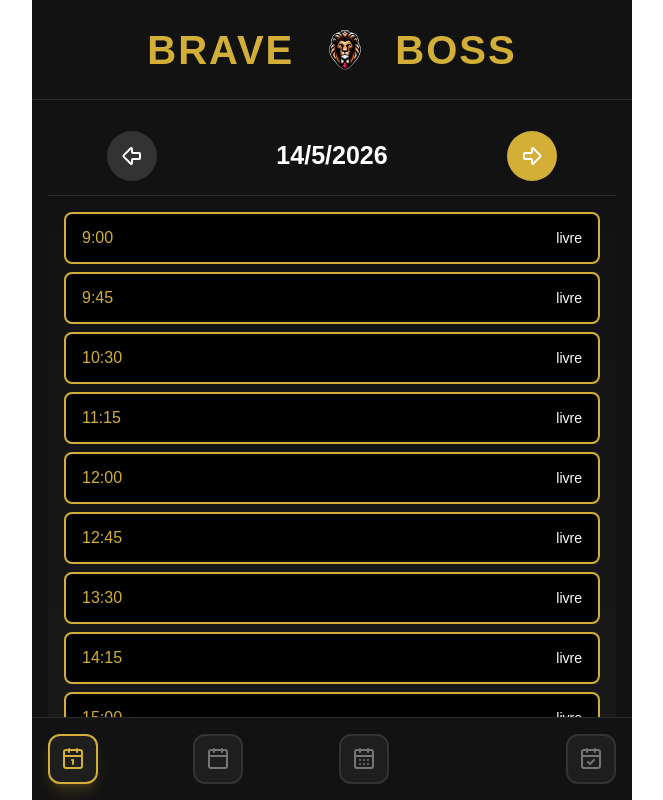
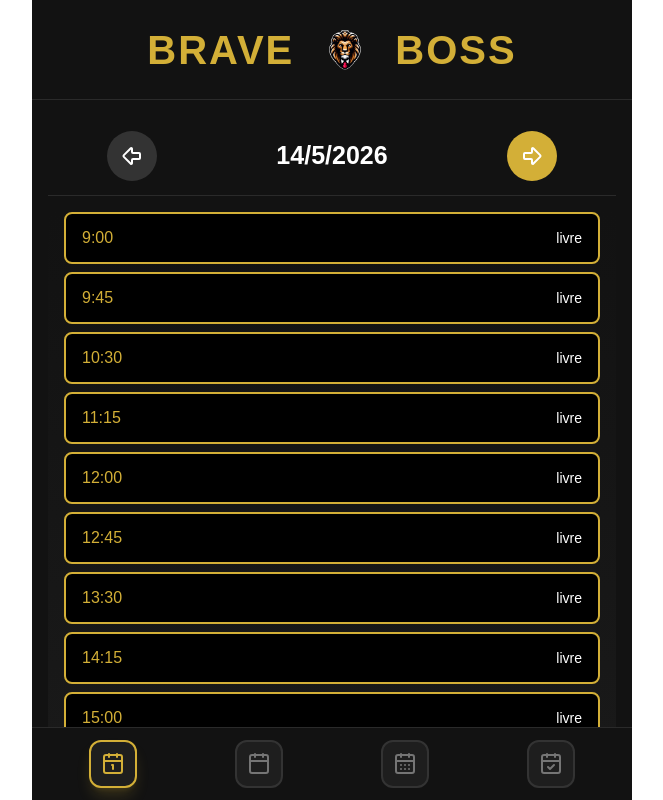
Before and after one commit to PauloMiguelVIdal/barberCallendar, a Next.js app: page / in a window 1280 px wide. Shown: the whole page, without its empty margins (308-971 px from the left). Built offline with nearby package versions, Linux system fonts and the light colour scheme.

Commit message:
alterado footer

```diff
--- a/app/page.tsx
+++ b/app/page.tsx
@@ -105,20 +105,11 @@ function HomeContent() {
           FOOTER
       ================================================= */}
 
-      <footer className="border-t border-[#2A2A2A] bg-[#121212] p-4">
+      <footer className="border-t border-[#2A2A2A] bg-[#121212] px-2 py-3 flex-shrink-0">
 
-        <div className="flex w-full justify-between">
-
-
-          {/* =============================================
-              NAVEGAÇÃO
-          ============================================= */}
-
-          <div className="flex w-[60%] justify-between">
-
+        <div className="flex w-full justify-around items-center">
 
           {/* DIA */}
-
           <button
 
             onClick={() =>
@@ -131,10 +122,13 @@ function HomeContent() {
               rounded-xl
               border-2
               items-center
-                w-[50px]
-                aspect-square
+              min-w-[48px]
+              min-h-[48px]
+              w-[48px]
+              h-[48px]
               transition-all
               duration-200
+              touch-manipulation
 
               ${
                 interfaceView === 'day'
@@ -149,13 +143,12 @@ function HomeContent() {
             <Calendar1
               color={interfaceView === 'day' ? '#D3AF37' : '#757575'}
               size={24}
+              strokeWidth={2}
             />
 
           </button>
 
-
           {/* SEMANA */}
-
           <button
 
             onClick={() =>
@@ -168,10 +161,13 @@ function HomeContent() {
               rounded-xl
               border-2
               items-center
-                w-[50px]
-                aspect-square
+              min-w-[48px]
+              min-h-[48px]
+              w-[48px]
+              h-[48px]
               transition-all
               duration-200
+              touch-manipulation
 
               ${
                 interfaceView === 'week'
@@ -186,13 +182,12 @@ function HomeContent() {
             <Calendar
               color={interfaceView === 'week' ? '#D3AF37' : '#757575'}
               size={24}
+              strokeWidth={2}
             />
 
           </button>
 
-
           {/* MÊS */}
-
           <button
 
             onClick={() =>
@@ -205,10 +200,13 @@ function HomeContent() {
               rounded-xl
               border-2
               items-center
-                w-[50px]
-                aspect-square
+              min-w-[48px]
+              min-h-[48px]
+              w-[48px]
+              h-[48px]
               transition-all
               duration-200
+              touch-manipulation
 
               ${
                 interfaceView === 'month'
@@ -223,18 +221,12 @@ function HomeContent() {
             <CalendarDays
               color={interfaceView === 'month' ? '#D3AF37' : '#757575'}
               size={24}
+              strokeWidth={2}
             />
 
           </button>
 
-
-          </div>
-
-
-          {/* =============================================
-              AGENDAMENTOS
-          ============================================= */}
-
+          {/* AGENDAMENTOS */}
           <button
 
             onClick={() =>
@@ -247,10 +239,13 @@ function HomeContent() {
               rounded-xl
               border-2
               items-center
-              w-[50px]
-              aspect-square
+              min-w-[48px]
+              min-h-[48px]
+              w-[48px]
+              h-[48px]
               transition-all
               duration-200
+              touch-manipulation
 
               ${
                 interfaceView === 'appointments'
@@ -260,16 +255,15 @@ function HomeContent() {
                   : 'bg-[#1E1E1E] border-[#333333] hover:border-[#757575]'
               }
             `}
-
           >
 
             <CalendarCheck
               color={interfaceView === 'appointments' ? '#D3AF37' : '#757575'}
               size={24}
+              strokeWidth={2}
             />
 
           </button>
-
 
         </div>
 
```
Lines whose indentation alone changed are shown as unchanged.
